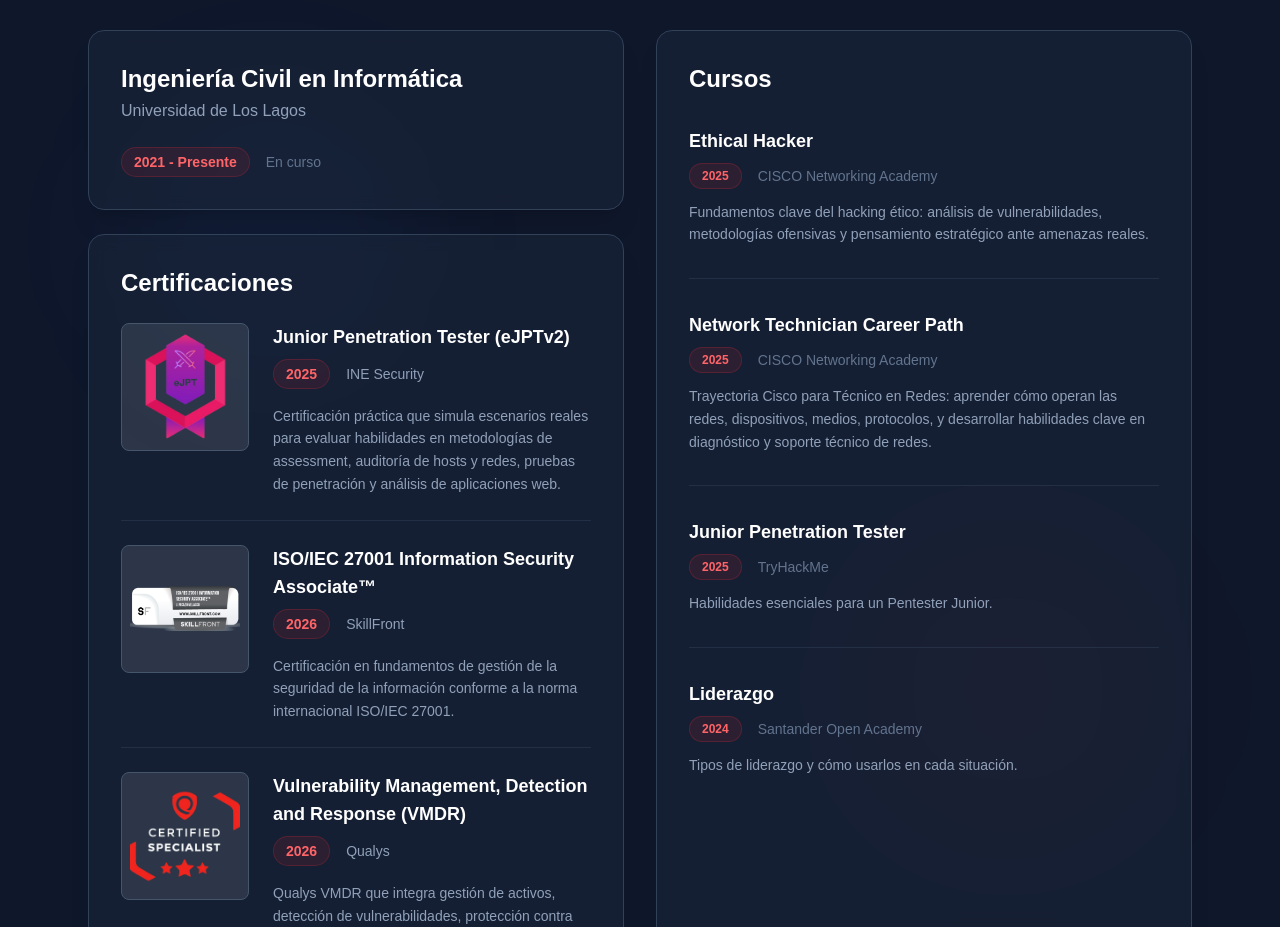
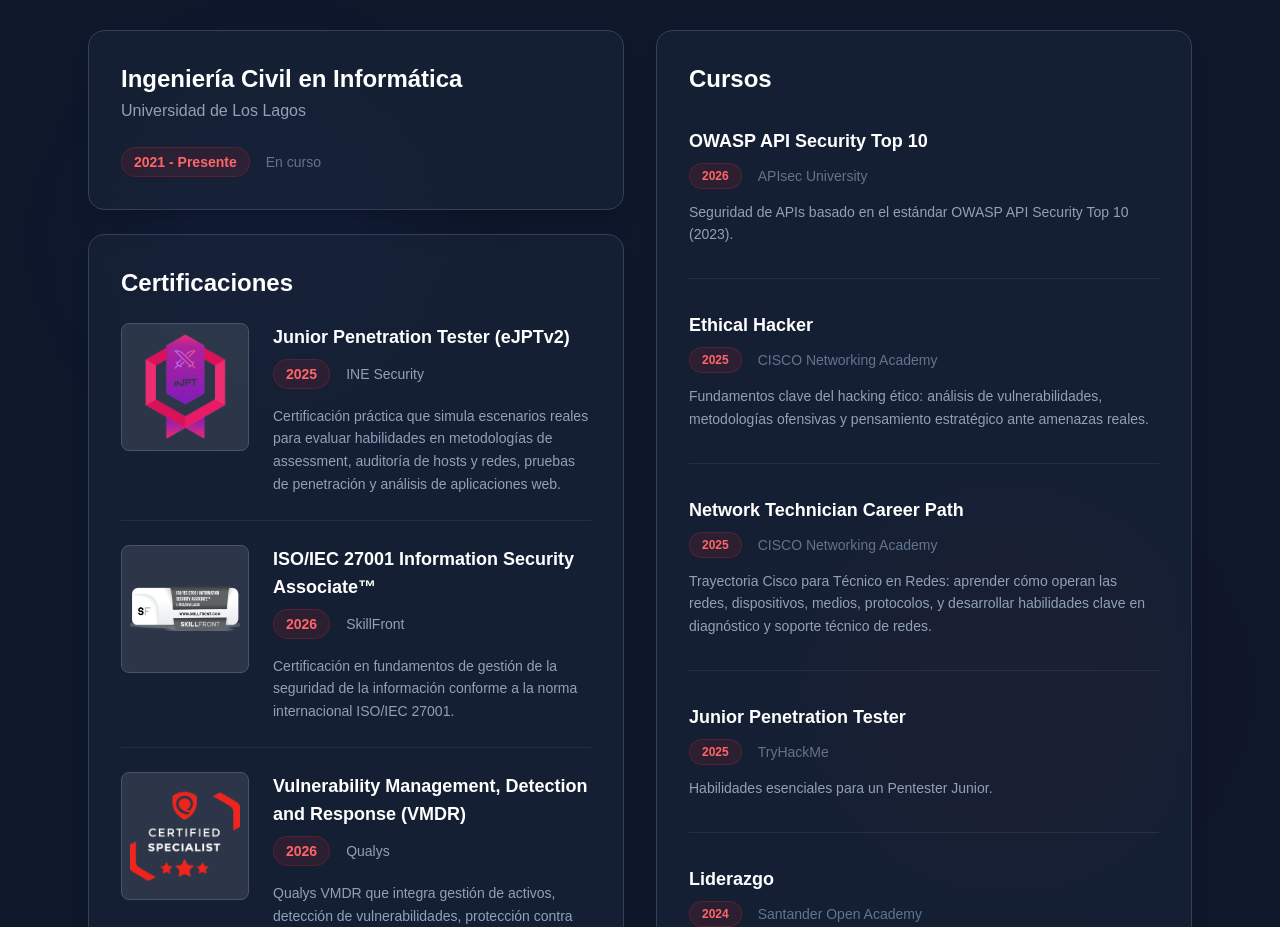
Before and after one commit to JoaquinPicazoV/PortafolioWEB, a React (Vite) app: page / in a window 1280 px wide. Shown: the part 1540-2467 px from the top of the page. Built offline with nearby package versions, Linux system fonts and the light colour scheme.

Commit message:
apiuniversity

```diff
--- a/src/components/education.jsx
+++ b/src/components/education.jsx
@@ -89,6 +89,17 @@
 
           <div className="space-y-8">
             <div className="group">
+              <h3 className="font-bold text-lg text-white mb-2 group-hover:text-red-400 transition-colors">OWASP API Security Top 10</h3>
+              <div className="flex items-center gap-4 mb-3">
+                <span className="bg-red-500/10 text-red-400 px-3 py-1 font-semibold text-xs rounded-full border border-red-500/20">2026</span>
+                <p className="text-slate-500 text-sm">APIsec University</p>
+              </div>
+              <p className="text-slate-400 text-sm leading-relaxed">Seguridad de APIs basado en el estándar OWASP API Security Top 10 (2023).</p>
+            </div>
+
+            <div className="h-px bg-slate-700/50 w-full"></div>
+
+            <div className="group">
               <h3 className="font-bold text-lg text-white mb-2 group-hover:text-red-400 transition-colors">Ethical Hacker</h3>
               <div className="flex items-center gap-4 mb-3">
                 <span className="bg-red-500/10 text-red-400 px-3 py-1 font-semibold text-xs rounded-full border border-red-500/20">2025</span>
```
